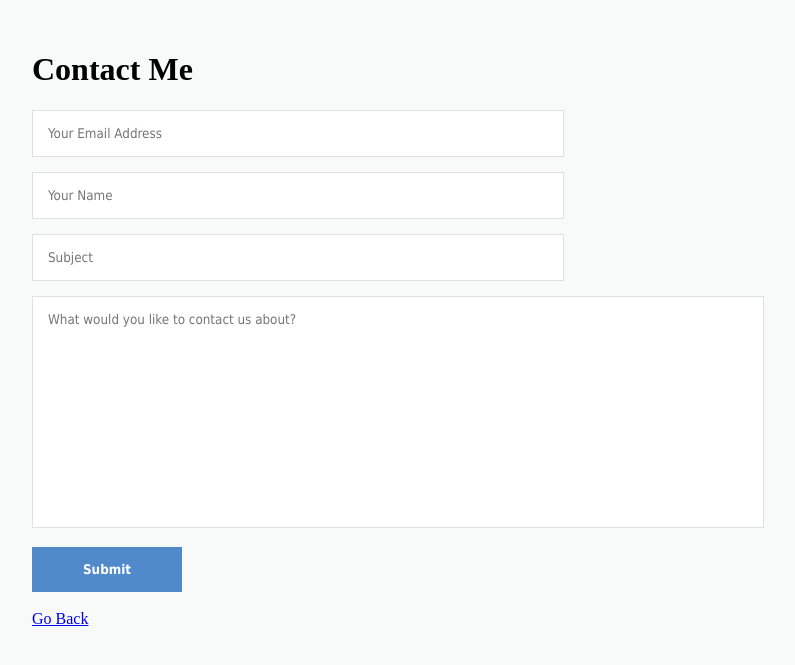
After one commit to P-KHMZ/Stage-2, a PHP site: page /shortContact.php in a window 1280 px wide. The commit adds this page. Shown: the top 665 px of the page, without its empty margins (6-801 px from the left). Run offline with PHP 8.4, Linux system fonts and the light colour scheme.

Commit message:
last commit

```diff
--- /dev/null
+++ b/get_response.php
@@ -0,0 +1,5 @@
+<?php
+require_once("config.php");
+if((isset($_POST['your_name'])&& $_POST['your_name'] !='') && (isset($_POST['your_email'])&& $_POST['your_email'] !=''))
+{
+ require_once("contact_mail.php");
--- /dev/null
+++ b/shortContact.php
@@ -0,0 +1,92 @@
+
+<?php
+$response = '';
+// SMTP = localhost;
+// smtp_port = 25;
+// ini_set();
+if (isset($_POST['email'], $_POST['subject'], $_POST['name'], $_POST['msg'])) {
+	if (!filter_var($_POST['email'], FILTER_VALIDATE_EMAIL)) {
+		$response = 'Email is not valid!';
+	} else if (empty($_POST['email']) || empty($_POST['subject']) || empty($_POST['name']) || empty($_POST['msg'])) {
+		$response = 'Please complete all fields!';
+	} else {
+		$to      = 'pierrekahumuza@gmail.com';
+		$from    = $_POST['email'];
+		$subject = $_POST['subject'];
+		$message = $_POST['msg'];
+		$headers = 'From: ' . $_POST['email'] . "\r\n" . 'Reply-To: ' . $_POST['email'] . "\r\n" . 'X-Mailer: PHP/' . phpversion();
+		mail($to, $subject, $message, $headers);
+		$response = 'Message sent!';
+	}
+}
+
+
+?>
+<!DOCTYPE html>
+<html lang="en">
+	<head>
+		<meta charset="utf-8">
+		<meta name="viewport" content="width=device-width,minimum-scale=1">
+		<title>Contact Us</title>
+		<style>
+		html {
+			background-color:#F8F9F9;
+			padding:30px;
+		}
+		input,textarea,select,p {
+			outline:0;
+			font-family: Tahoma, Geneva, sans-serif;
+		}
+		.contact input[type="text"], .contact input[type="email"] {
+			display: block;
+			margin-top: 15px;
+			padding: 15px;
+			border: 1px solid #dfe0e0;
+			width: 500px;
+		}
+		.contact input[type="text"]:focus, .contact input[type="email"]:focus {
+			border: 1px solid #c6c7c7;
+		}
+		.contact textarea {
+			resize: none;
+			margin-top: 15px;
+			padding: 15px;
+			border: 1px solid #dfe0e0;
+			width: 700px;
+			height: 200px;
+		}
+		.contact textarea:focus {
+			border: 1px solid #c6c7c7;
+		}
+		.contact input[type="submit"] {
+			display: block;
+			margin-top: 15px;
+			padding: 15px;
+			border: 0;
+			background-color: #518acb;
+			font-weight: bold;
+			color: #fff;
+			cursor: pointer;
+			width: 150px;
+		}
+		.contact input[type="submit"]:hover {
+			background-color: #3670b3;
+		}
+		</style>
+	</head>
+	<body>
+        <h1>Contact Me</h1>
+		<form class="contact" method="post" action="shortContact.php">
+			<input type="email" name="email" placeholder="Your Email Address" required>
+			<input type="text" name="name" placeholder="Your Name" required>
+			<input type="text" name="subject" placeholder="Subject" required>
+			<textarea name="msg" placeholder="What would you like to contact us about?" required></textarea>
+			<input type="submit">
+		</form>
+		<?php if ($response): ?>
+		<p><?php echo $response; ?></p>
+		<?php endif; ?>
+        <br>
+        <a href="index.php">Go Back</a>
+	</body>
+</html>
```
Also changed, not shown: config/config.jp.php (+6 -6 lines), contact.php (added, +39 -0 lines), contact_me.php (added, +76 -0 lines), index.php (+18 -7 lines).
